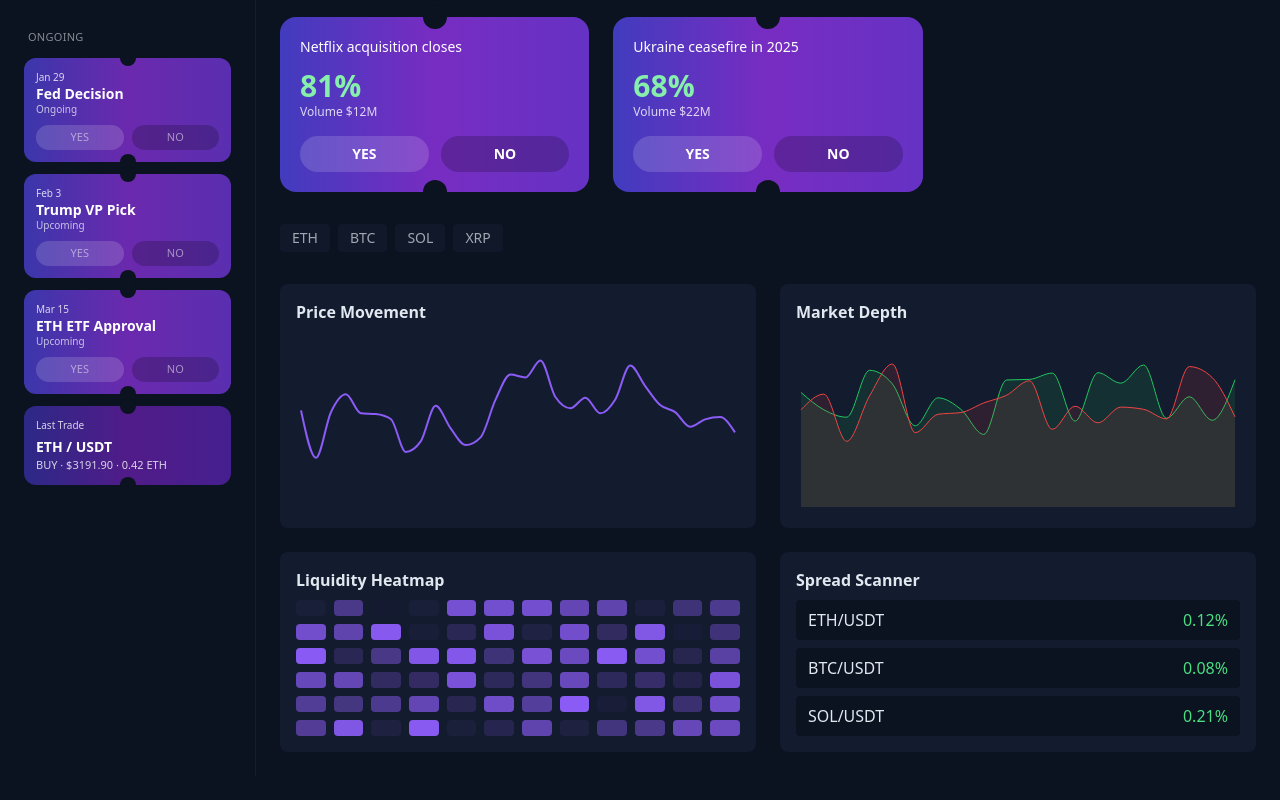
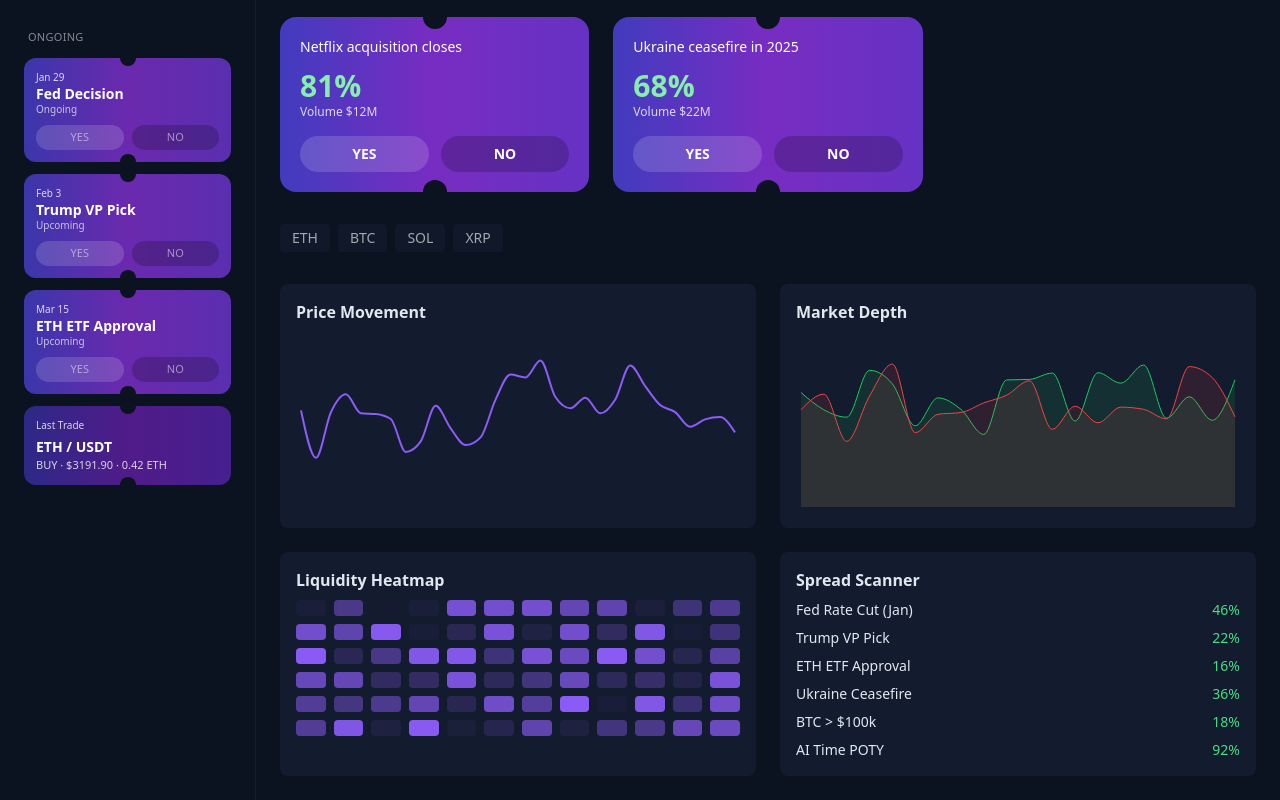
Before and after one commit to mailcrypto23/polymarket-daily-dashboard, a React (Vite) app: page / in a window 1280 px wide. Shown: the part 379-1179 px from the top of the page. Before the commit the page ends 1155 px from the top, so only its background shows below. Built offline with nearby package versions, Linux system fonts and the light colour scheme.

Commit message:
fix(ui): remove top category quick actions and simplify header
- Removed duplicated category pills from Dashboard header
- Simplified header to show only title and status
- Prevented navigation redundancy between header and sidebar
- Improved visual hierarchy and focus

```diff
--- a/src/components/charts/SpreadScanner.jsx
+++ b/src/components/charts/SpreadScanner.jsx
@@ -1,21 +1,26 @@
 const spreads = [
-  { pair: "ETH/USDT", spread: "0.12%" },
-  { pair: "BTC/USDT", spread: "0.08%" },
-  { pair: "SOL/USDT", spread: "0.21%" },
+  { market: "Fed Rate Cut (Jan)", yes: 0.73, no: 0.27 },
+  { market: "Trump VP Pick", yes: 0.61, no: 0.39 },
+  { market: "ETH ETF Approval", yes: 0.58, no: 0.42 },
+  { market: "Ukraine Ceasefire", yes: 0.68, no: 0.32 },
+  { market: "BTC > $100k", yes: 0.41, no: 0.59 },
+  { market: "AI Time POTY", yes: 0.96, no: 0.04 },
 ];
 
 export default function SpreadScanner() {
   return (
     <div className="space-y-2">
-      {spreads.map((s) => (
-        <div
-          key={s.pair}
-          className="flex justify-between bg-premiumDark px-3 py-2 rounded"
-        >
-          <span>{s.pair}</span>
-          <span className="text-green-400">{s.spread}</span>
-        </div>
-      ))}
+      {spreads.map((s) => {
+        const spread = Math.abs(s.yes - s.no) * 100;
+        return (
+          <div key={s.market} className="flex justify-between text-sm">
+            <span>{s.market}</span>
+            <span className="text-green-400">
+              {spread.toFixed(0)}%
+            </span>
+          </div>
+        );
+      })}
     </div>
   );
 }
```
